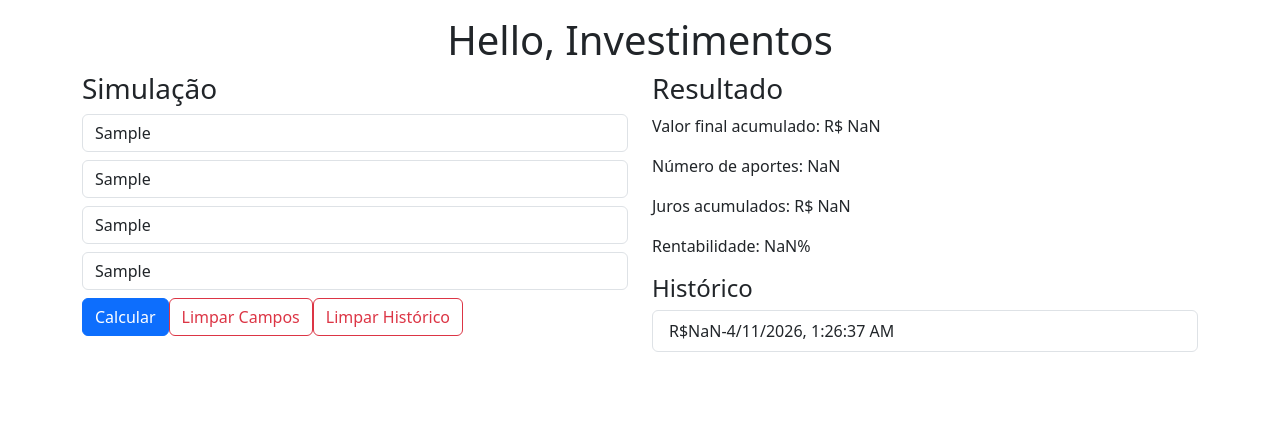
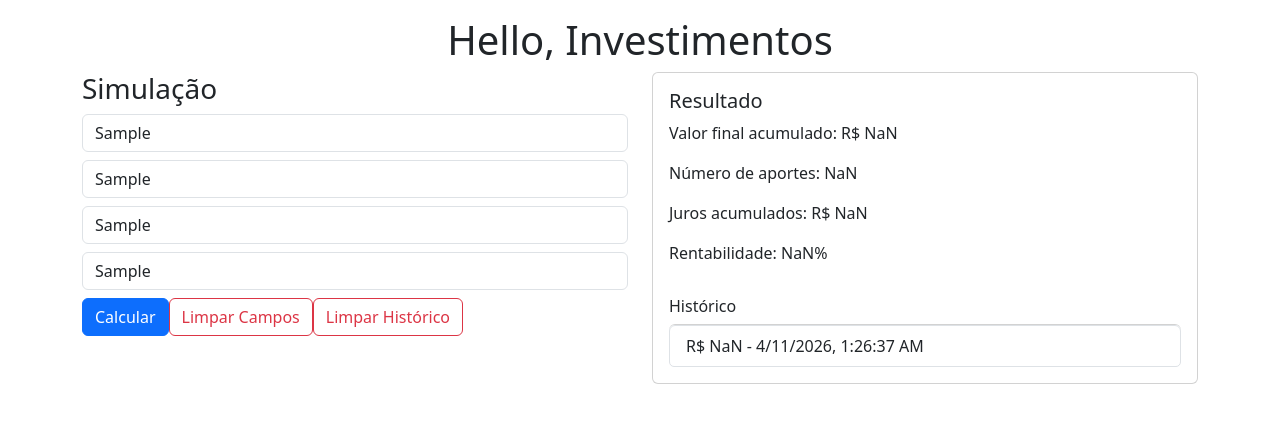
Before and after one commit to yasminfeliciano/P1-PPDM, a React (Create React App) app in the folder simulador-investimentos/: page / in a window 1280 px wide. Both pictures are taken after typing "Sample", "Sample", "Sample", "Sample" into the empty fields and a click on the button "Calcular". Shown: the top 422 px of the page. Built offline with nearby package versions, Linux system fonts and the light colour scheme.

Commit message:
feat(p1): formata exibicao com 2 casas decimais e melhora layout do ExibeDados

```diff
--- a/simulador-investimentos/package.json
+++ b/simulador-investimentos/package.json
@@ -14,6 +14,7 @@
     "web-vitals": "^2.1.4"
   },
   "scripts": {
+    "dev": "vite",
     "start": "react-scripts start",
     "build": "react-scripts build",
     "test": "react-scripts test",
@@ -36,5 +37,8 @@
       "last 1 firefox version",
       "last 1 safari version"
     ]
+  },
+  "devDependencies": {
+    "vite": "^8.0.8"
   }
 }
--- a/simulador-investimentos/src/ExibeDados.jsx
+++ b/simulador-investimentos/src/ExibeDados.jsx
@@ -8,9 +8,9 @@ const ExibeDados = (props) => {
   //Verifica se existe resultado
   if (!resultado || resultado.montante === undefined) {
     return (
-      <div>
-        <h3>Resultado</h3>
-        <p>Nenhuma simulação realizada.</p>
+      <div className="card p-3">
+        <h3 className="h5">Resultado</h3>
+        <p className="mb-0">Nenhuma simulação realizada.</p>
       </div>
     );
   }
@@ -18,22 +18,25 @@ const ExibeDados = (props) => {
   //Mostra o resultado
   // mostra o histórico. map percorre o array historico e cria um item para cada simulação
   return (
-    <div>
-      <h3>Resultado</h3>
-      <p>Valor final acumulado: R$ {resultado.montante}</p>
+    <div className="card p-3">
+      <h3 className="h5">Resultado</h3>
+      <p>Valor final acumulado: R$ {Number(resultado.montante).toFixed(2)}</p>
       <p>Número de aportes: {resultado.aportes}</p>
-      <p>Juros acumulados: R$ {resultado.juros}</p>
-      <p>Rentabilidade: {resultado.rentabilidade}%</p>
+      <p>Juros acumulados: R$ {Number(resultado.juros).toFixed(2)}</p>
+      <p>Rentabilidade: {Number(resultado.rentabilidade).toFixed(2)}%</p>
 
-      <h4>Histórico</h4>
-      <ul className="list-group">
-        {historico.map((item, index) =>(
-          <li key={index} className="list-group-item">
-            R${item.valor}-{item.data}
-          </li>
-        ))}
-      </ul>
-
+      <h4 className="h6 mt-3">Histórico</h4>
+      {historico.length === 0 ? (
+        <p className="mb-0">Sem simulações anteriores.</p>
+      ) : (
+        <ul className="list-group">
+          {historico.map((item, index) => (
+            <li key={index} className="list-group-item">
+              R$ {Number(item.valor).toFixed(2)} - {item.data}
+            </li>
+          ))}
+        </ul>
+      )}
     </div>
   );
 };
```
Also changed, not shown: simulador-investimentos/index.html (added, +12 -0 lines), 1 other file (tests, documents, lock files or other folders).
